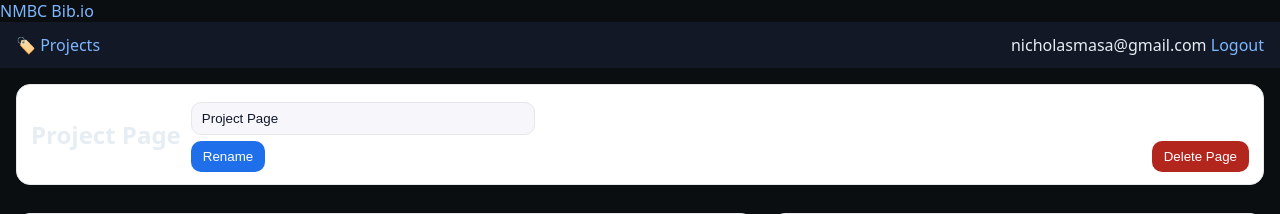
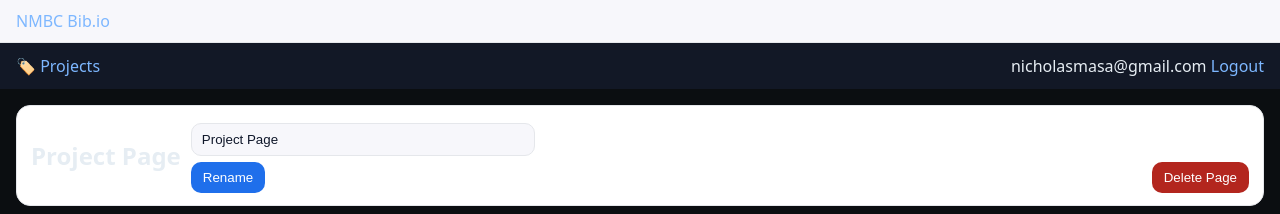
Before and after one commit to nicmasaribeiro/nmbc_bib, a Flask app: page /project/1/page/1 in a window 1280 px wide. Shown: the top 214 px of the page. Run offline with Flask 3, Linux system fonts and the light colour scheme; a user stored in the database is signed in; some libraries are stand-ins or nearby versions.

Commit message:
Add files via upload

```diff
--- a/static/styles.css
+++ b/static/styles.css
@@ -35,3 +35,18 @@ button:hover { opacity:.9; }
 .modal .tabs button.active { background:#1f6feb; color:white; border-color:#1f6feb; }
 .modal footer { display:flex; justify-content:flex-end; gap:8px; padding:12px 16px; border-top:1px solid #1c2433; }
 button.linklike { background:transparent; border:none; color:#7db7ff; cursor:pointer; padding:0; }
+.logo {
+	height: 35px;
+	vertical-align: middle;
+/*	margin-right: 10px;*/
+}
+.logo-link {
+	display: inline-flex;
+	align-items: center;
+}
+header {
+	position:sticky; top:0; z-index:50;
+	display:flex; align-items:center; justify-content:space-between;
+	padding:10px 16px; border-bottom:1px solid var(--border); background:var(--bg);
+	gap:12px;
+}
```
Also changed, not shown: static/logo.png (added).
